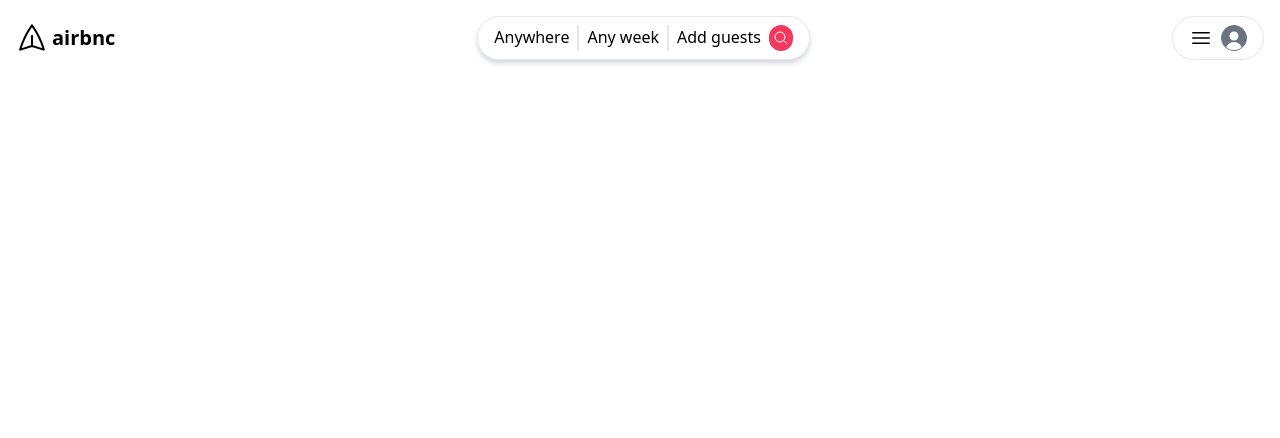
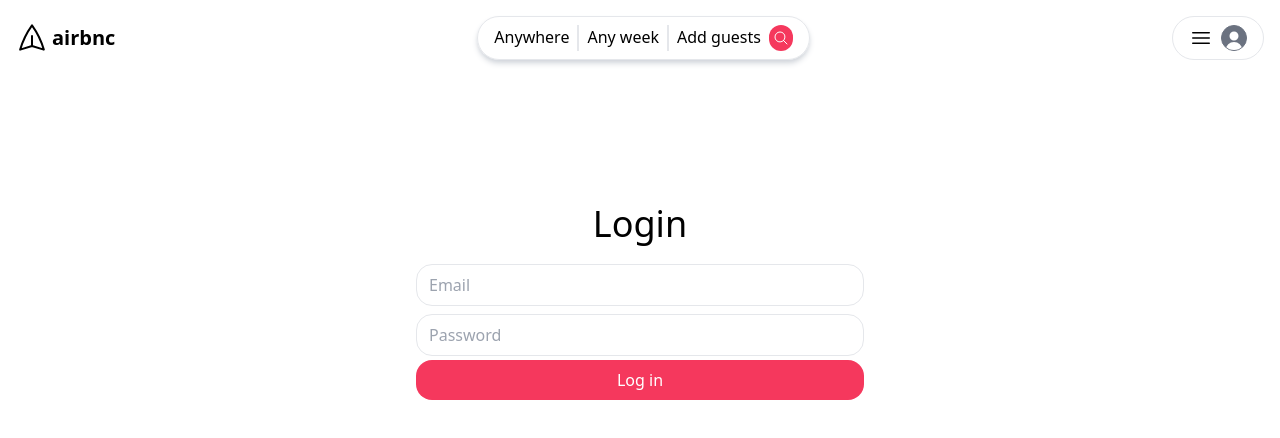
Before and after one commit to blackweeed/mern-booking-app, a React (Vite) app in the folder client/: page /login in a window 1280 px wide. Shown: the top 438 px of the page. Built offline with nearby package versions, Linux system fonts and the light colour scheme.

Commit message:
added login ui page

```diff
--- a/client/package.json
+++ b/client/package.json
@@ -10,7 +10,8 @@
   },
   "dependencies": {
     "react": "^18.2.0",
-    "react-dom": "^18.2.0"
+    "react-dom": "^18.2.0",
+    "react-router-dom": "^6.9.0"
   },
   "devDependencies": {
     "@types/react": "^18.0.28",
--- a/client/src/App.jsx
+++ b/client/src/App.jsx
@@ -1,81 +1,17 @@
 import { useState } from "react";
+import { Route, Routes } from "react-router-dom";
+import Layout from "./Layout";
+import IndexPage from "./pages/IndexPage";
+import LoginPage from "./pages/LoginPage";
 
 function App() {
   return (
-    <div>
-      <header className="p-4 flex justify-between">
-        <a href="" className="flex items-center gap-1">
-          <svg
-            xmlns="http://www.w3.org/2000/svg"
-            fill="none"
-            viewBox="0 0 24 24"
-            strokeWidth={1.5}
-            stroke="currentColor"
-            className="w-8 h-8 -rotate-90"
-          >
-            <path
-              strokeLinecap="round"
-              strokeLinejoin="round"
-              d="M6 12L3.269 3.126A59.768 59.768 0 0121.485 12 59.77 59.77 0 013.27 20.876L5.999 12zm0 0h7.5"
-            />
-          </svg>
-          <span className="font-bold text-xl ">airbnc</span>
-        </a>
-        <div className="flex gap-2 border border-colo-gray-300 rounded-full py-2 px-4 shadow-md shadow-gray-300">
-          <div>Anywhere</div>
-          <div className="border border-l border-300" />
-          <div>Any week</div>
-          <div className="border border-l border-300" />
-          <div>Add guests</div>
-          <button className="bg-primary text-white p-1 rounded-full">
-            <svg
-              xmlns="http://www.w3.org/2000/svg"
-              fill="none"
-              viewBox="0 0 24 24"
-              strokeWidth={1.5}
-              stroke="currentColor"
-              className="w-4 h-4"
-            >
-              <path
-                strokeLinecap="round"
-                strokeLinejoin="round"
-                d="M21 21l-5.197-5.197m0 0A7.5 7.5 0 105.196 5.196a7.5 7.5 0 0010.607 10.607z"
-              />
-            </svg>
-          </button>
-        </div>
-        <div className="flex items-center gap-2 border border-colo-gray-300 rounded-full py-2 px-4 ">
-          <svg
-            xmlns="http://www.w3.org/2000/svg"
-            fill="none"
-            viewBox="0 0 24 24"
-            strokeWidth={1.5}
-            stroke="currentColor"
-            className="w-6 h-6"
-          >
-            <path
-              strokeLinecap="round"
-              strokeLinejoin="round"
-              d="M3.75 6.75h16.5M3.75 12h16.5m-16.5 5.25h16.5"
-            />
-          </svg>
-          <div className="bg-gray-500 text-white rounded-full  border border-gray-500 overflow-hidden">
-            <svg
-              xmlns="http://www.w3.org/2000/svg"
-              viewBox="0 0 24 24"
-              fill="currentColor"
-              className="w-6 h-6 relative top-1"
-            >
-              <path
-                fillRule="evenodd"
-                d="M7.5 6a4.5 4.5 0 119 0 4.5 4.5 0 01-9 0zM3.751 20.105a8.25 8.25 0 0116.498 0 .75.75 0 01-.437.695A18.683 18.683 0 0112 22.5c-2.786 0-5.433-.608-7.812-1.7a.75.75 0 01-.437-.695z"
-                clipRule="evenodd"
-              />
-            </svg>
-          </div>
-        </div>
-      </header>
-    </div>
+    <Routes>
+      <Route path="/" element={<Layout />}>
+        <Route index element={<IndexPage />} />
+        <Route path="/login" element={<LoginPage />} />
+      </Route>
+    </Routes>
   );
 }
 
--- /dev/null
+++ b/client/src/Header.jsx
@@ -0,0 +1,83 @@
+import { Link } from "react-router-dom";
+
+const Header = () => {
+  return (
+    <header className="flex justify-between">
+      <Link to="/" className="flex items-center gap-1">
+        <svg
+          xmlns="http://www.w3.org/2000/svg"
+          fill="none"
+          viewBox="0 0 24 24"
+          strokeWidth={1.5}
+          stroke="currentColor"
+          className="w-8 h-8 -rotate-90"
+        >
+          <path
+            strokeLinecap="round"
+            strokeLinejoin="round"
+            d="M6 12L3.269 3.126A59.768 59.768 0 0121.485 12 59.77 59.77 0 013.27 20.876L5.999 12zm0 0h7.5"
+          />
+        </svg>
+        <span className="font-bold text-xl ">airbnc</span>
+      </Link>
+      <div className="flex gap-2 border border-colo-gray-300 rounded-full py-2 px-4 shadow-md shadow-gray-300">
+        <div>Anywhere</div>
+        <div className="border border-l border-300" />
+        <div>Any week</div>
+        <div className="border border-l border-300" />
+        <div>Add guests</div>
+        <button className="bg-primary text-white p-1 rounded-full">
+          <svg
+            xmlns="http://www.w3.org/2000/svg"
+            fill="none"
+            viewBox="0 0 24 24"
+            strokeWidth={1.5}
+            stroke="currentColor"
+            className="w-4 h-4"
+          >
+            <path
+              strokeLinecap="round"
+              strokeLinejoin="round"
+              d="M21 21l-5.197-5.197m0 0A7.5 7.5 0 105.196 5.196a7.5 7.5 0 0010.607 10.607z"
+            />
+          </svg>
+        </button>
+      </div>
+      <Link
+        to="/login"
+        className="flex items-center gap-2 border border-colo-gray-300 rounded-full py-2 px-4 hover:shadow-md hover:shadow-gray-300"
+      >
+        <svg
+          xmlns="http://www.w3.org/2000/svg"
+          fill="none"
+          viewBox="0 0 24 24"
+          strokeWidth={1.5}
+          stroke="currentColor"
+          className="w-6 h-6"
+        >
+          <path
+            strokeLinecap="round"
+            strokeLinejoin="round"
+            d="M3.75 6.75h16.5M3.75 12h16.5m-16.5 5.25h16.5"
+          />
+        </svg>
+        <div className="bg-gray-500 text-white rounded-full  border border-gray-500 overflow-hidden">
+          <svg
+            xmlns="http://www.w3.org/2000/svg"
+            viewBox="0 0 24 24"
+            fill="currentColor"
+            className="w-6 h-6 relative top-1"
+          >
+            <path
+              fillRule="evenodd"
+              d="M7.5 6a4.5 4.5 0 119 0 4.5 4.5 0 01-9 0zM3.751 20.105a8.25 8.25 0 0116.498 0 .75.75 0 01-.437.695A18.683 18.683 0 0112 22.5c-2.786 0-5.433-.608-7.812-1.7a.75.75 0 01-.437-.695z"
+              clipRule="evenodd"
+            />
+          </svg>
+        </div>
+      </Link>
+    </header>
+  );
+};
+
+export default Header;
--- /dev/null
+++ b/client/src/Layout.jsx
@@ -0,0 +1,13 @@
+import { Outlet } from "react-router-dom";
+import Header from "./Header";
+
+const Layout = () => {
+  return (
+    <div className="p-4 flex flex-col  min-h-screen">
+      <Header />
+      <Outlet />
+    </div>
+  );
+};
+
+export default Layout;
--- a/client/src/index.css
+++ b/client/src/index.css
@@ -7,3 +7,16 @@
   margin: 0;
   box-sizing: border-box;
 }
+
+input[type="text"],
+input[type="password"],
+input[type="email"] {
+  @apply w-full border my-1 py-2 px-3 rounded-2xl;
+}
+
+button {
+  @apply bg-gray-300;
+}
+button.primary {
+  @apply bg-primary p-2 w-full text-white rounded-2xl;
+}
--- a/client/src/main.jsx
+++ b/client/src/main.jsx
@@ -1,10 +1,13 @@
 import React from "react";
 import ReactDOM from "react-dom/client";
+import { BrowserRouter } from "react-router-dom";
 import App from "./App";
 import "./index.css";
 
 ReactDOM.createRoot(document.getElementById("root")).render(
   <React.StrictMode>
-    <App />
+    <BrowserRouter>
+      <App />
+    </BrowserRouter>
   </React.StrictMode>
 );
--- /dev/null
+++ b/client/src/pages/IndexPage.jsx
@@ -0,0 +1,5 @@
+const IndexPage = () => {
+  return <div>elo</div>;
+};
+
+export default IndexPage;
--- /dev/null
+++ b/client/src/pages/LoginPage.jsx
@@ -0,0 +1,18 @@
+import React from "react";
+
+const LoginPage = () => {
+  return (
+    <div className="mt-4 grow flex items-center justify-around">
+      <div className="mb-64">
+        <h1 className="text-4xl text-center mb-4">Login</h1>
+        <form className="max-w-md mx-auto">
+          <input type="email" placeholder="Email" />
+          <input type="password" placeholder="Password" />
+          <button className="primary">Log in</button>
+        </form>
+      </div>
+    </div>
+  );
+};
+
+export default LoginPage;
```
Also changed, not shown: 1 other file (tests, documents, lock files or other folders).
